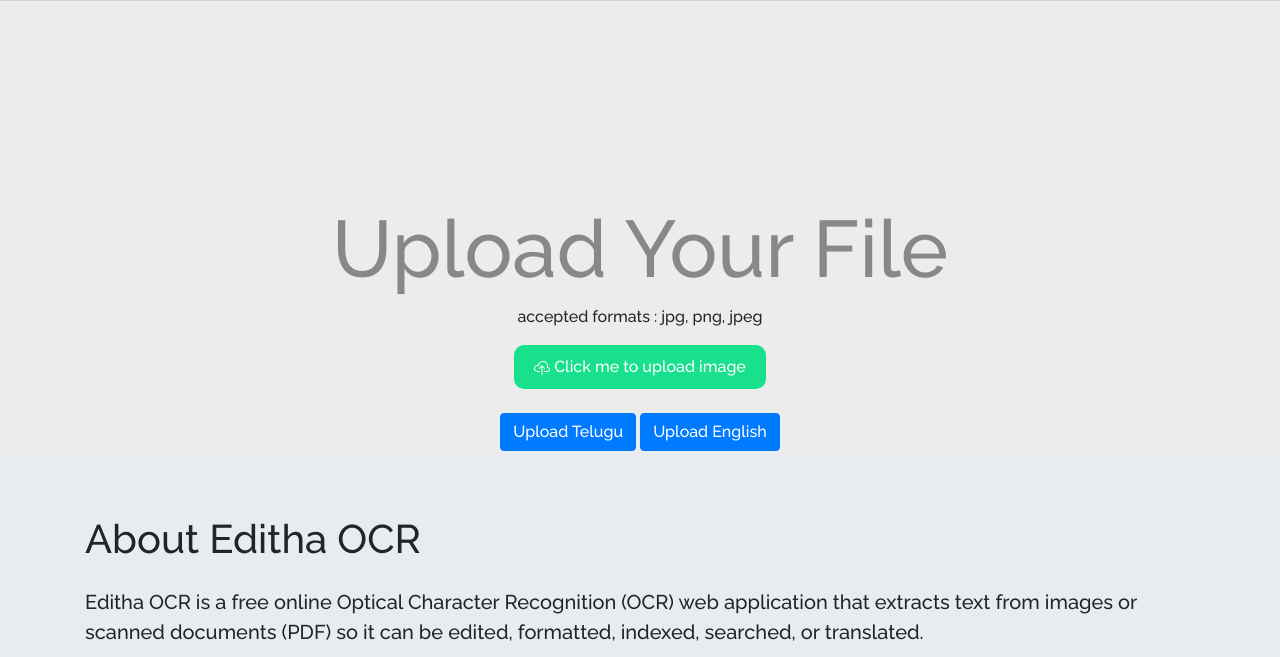
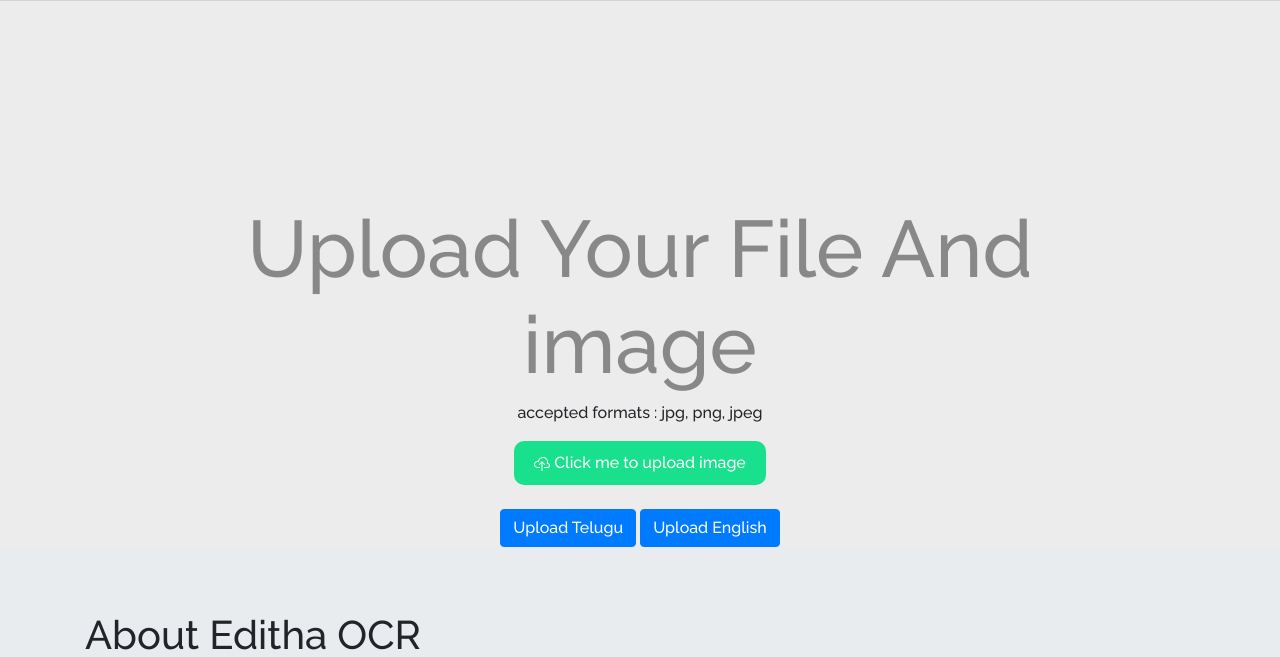
Before and after one commit to Abhishekkumar02/NC_CMRCET_KB145_EDITHA, a Flask app: page / in a window 1280 px wide. Shown: the part 56-713 px from the top of the page. Run offline with Flask 2, Linux system fonts and the light colour scheme; some libraries are stand-ins or nearby versions.

Commit message:
Updated Upload file and image text

```diff
--- a/templates/index.html
+++ b/templates/index.html
@@ -51,7 +51,7 @@
             <div class="col-content col-8">
 
                 <h1>
-                    Upload Your File
+                    Upload Your File And image
                 </h1>
                 <p> accepted formats : jpg, png, jpeg </p>
 
```
